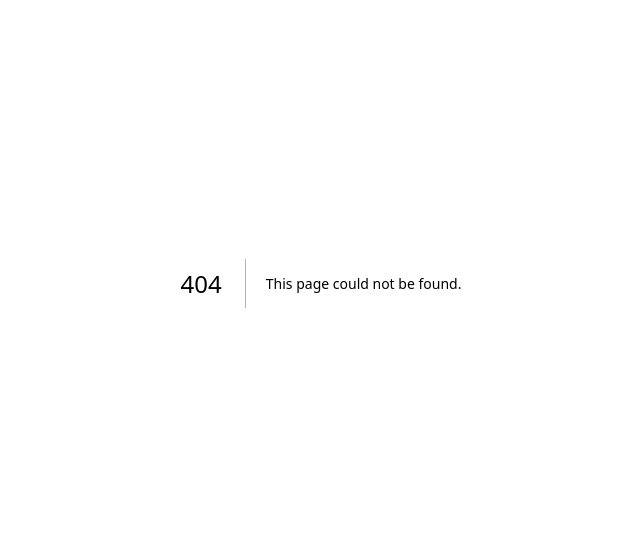
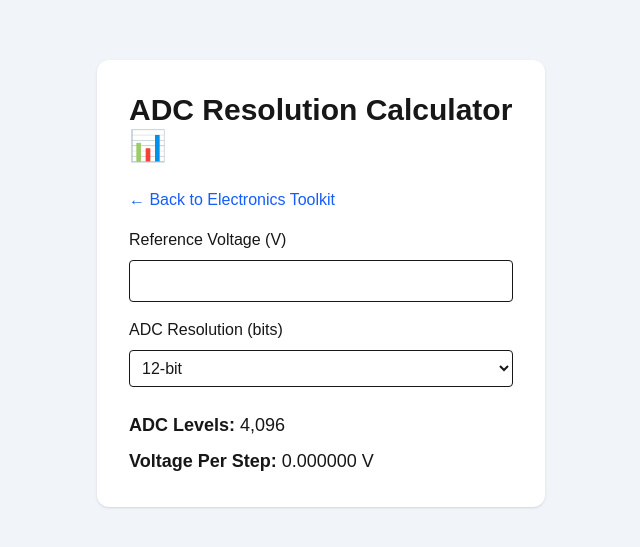
Before and after one commit to Anouar-azzi-spec/electrokit, a Next.js app: page /adc-resolution in a window 1280 px wide. Before the commit this address had no page. Shown: the part 117-664 px from the top of the page, without its empty margins (319-959 px from the left). Built offline with nearby package versions, Linux system fonts and the light colour scheme.

Commit message:
Add ADC resolution calculator

```diff
--- /dev/null
+++ b/src/app/adc-resolution/page.tsx
@@ -0,0 +1,73 @@
+"use client";
+
+import { useState } from "react";
+import Link from "next/link";
+
+export default function ADCResolutionPage() {
+  const [referenceVoltage, setReferenceVoltage] = useState("");
+  const [resolution, setResolution] = useState("12");
+
+  const levels = Math.pow(2, Number(resolution));
+  const voltagePerStep =
+    Number(referenceVoltage || 0) / levels;
+
+  return (
+    <main className="min-h-screen bg-slate-100 flex items-center justify-center p-6">
+      <div className="bg-white p-8 rounded-xl shadow w-full max-w-md">
+
+        <h1 className="text-3xl font-bold mb-6">
+          ADC Resolution Calculator 📊
+        </h1>
+
+        <Link
+          href="/electronics"
+          className="text-blue-600 hover:underline mb-4 block"
+        >
+          ← Back to Electronics Toolkit
+        </Link>
+
+        <label className="block mb-2">
+          Reference Voltage (V)
+        </label>
+
+        <input
+          type="number"
+          step="0.1"
+          value={referenceVoltage}
+          onChange={(e) => setReferenceVoltage(e.target.value)}
+          className="w-full border p-2 rounded mb-4"
+        />
+
+        <label className="block mb-2">
+          ADC Resolution (bits)
+        </label>
+
+        <select
+          value={resolution}
+          onChange={(e) => setResolution(e.target.value)}
+          className="w-full border p-2 rounded mb-6"
+        >
+          <option value="8">8-bit</option>
+          <option value="10">10-bit</option>
+          <option value="12">12-bit</option>
+          <option value="16">16-bit</option>
+        </select>
+
+        <div className="space-y-2 text-lg">
+
+          <p>
+            <strong>ADC Levels:</strong>{" "}
+            {levels.toLocaleString()}
+          </p>
+
+          <p>
+            <strong>Voltage Per Step:</strong>{" "}
+            {voltagePerStep.toFixed(6)} V
+          </p>
+
+        </div>
+
+      </div>
+    </main>
+  );
+}
--- a/src/app/electronics/page.tsx
+++ b/src/app/electronics/page.tsx
@@ -43,6 +43,9 @@ export default function ElectronicsPage() {
           <Link href="/pullup-resistor" className="p-6 bg-indigo-200 rounded-xl shadow">
             Pull-Up Resistor Calculator 🔌
           </Link>
+          <Link href="/adc-resolution" className="p-6 bg-sky-200 rounded-xl shadow">
+            ADC Resolution Calculator 📊
+          </Link>
 
 
         </div>
```
